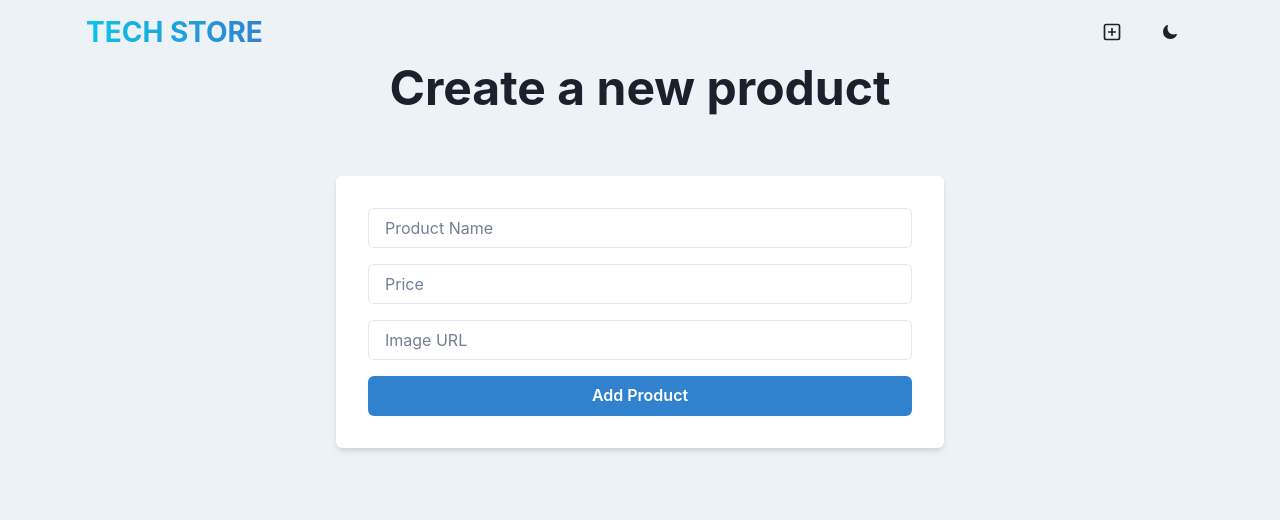
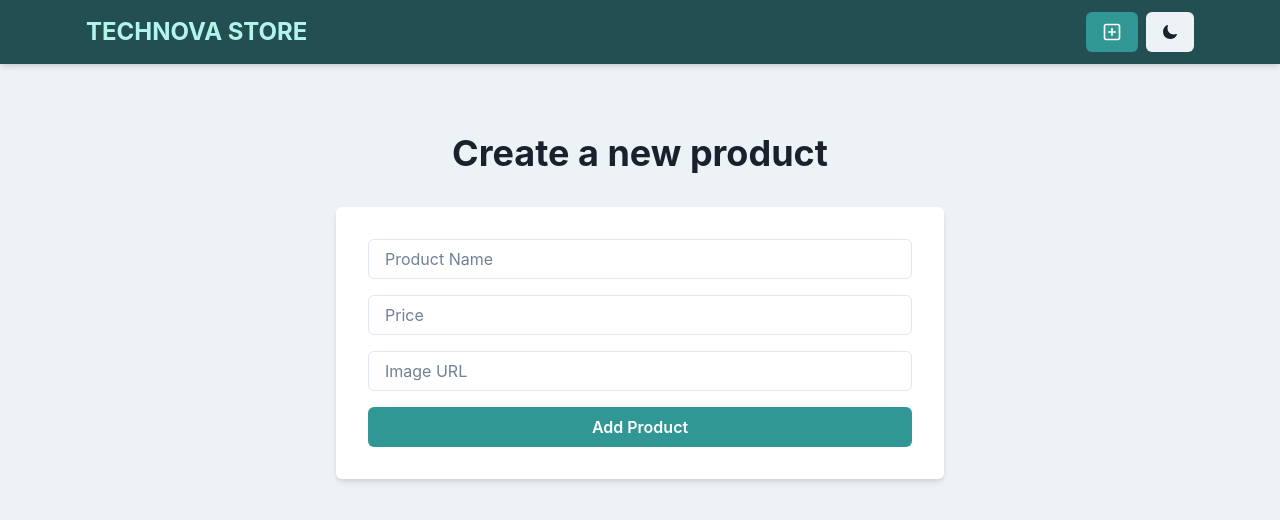
Before and after one commit to pfjoana/MERN-webapp, a React (Vite) app in the folder frontend/: page /create in a window 1280 px wide. Shown: the top 520 px of the page. Built offline with nearby package versions, Linux system fonts and the light colour scheme.

Commit message:
Updated colors for light and dark mode, refined navbar design and updated button styles

```diff
--- a/frontend/src/components/Navbar.jsx
+++ b/frontend/src/components/Navbar.jsx
@@ -1,4 +1,4 @@
-import {Container, Flex, Text, HStack, Button, useColorMode } from '@chakra-ui/react'
+import {Container, Flex, Text, HStack, Button, useColorMode, Box } from '@chakra-ui/react'
 import { Link } from 'react-router-dom'
 import { PlusSquareIcon } from '@chakra-ui/icons'
 import { IoMoon } from 'react-icons/io5'
@@ -6,8 +6,16 @@ import { LuSun } from 'react-icons/lu'
 
 
 const Navbar = () => {
+
   const { colorMode, toggleColorMode } = useColorMode();
   return (
+
+    <Box
+    as="nav"
+    bg={colorMode === "light" ? "teal.800" : "gray.900"}
+    color={colorMode === "light" ? "white" : "gray.100"}
+    boxShadow="md"
+    >
       <Container maxW={"1140px"} px={4}>
         <Flex
           h={16}
@@ -20,19 +28,18 @@ const Navbar = () => {
         >
 
         <Text
-          bgGradient= {"linear(to-r, cyan.400, blue.500)"}
-          bgClip='text'
-          fontSize= {{ base: "22", sm: "28" }}
+          color={colorMode === "light" ? "teal.100" : "teal.300"}
+          fontSize= {{ base: "20", sm: "24" }}
           fontWeight="bold"
           textTransform={"uppercase"}
           textAlign={ "center"}
         >
-          <Link to={"/"}> Tech Store </Link>
+          <Link to={"/"}> TechNova Store </Link>
         </Text>
 
         <HStack spacing={2} alignItems={"center"}>
           <Link to={"/create"}>
-            <Button>
+            <Button colorScheme={colorMode === "light" ? "teal" : "orange"}>
               <PlusSquareIcon fontSize={20}/>
             </Button>
           </Link>
@@ -41,14 +48,11 @@ const Navbar = () => {
             {colorMode === "light" ? <IoMoon /> : <LuSun size="20" />}
 
           </Button>
+        </HStack>
+        </Flex>
+      </Container>
+    </Box>
 
-
-
-        </HStack>
-
-      </Flex>
-
-    </Container>
   )
 }
 
--- a/frontend/src/components/ProductCard.jsx
+++ b/frontend/src/components/ProductCard.jsx
@@ -1,7 +1,7 @@
 /* eslint-disable react/prop-types */
 import { useProductStore } from "@/store/product";
 import { EditIcon, DeleteIcon } from "@chakra-ui/icons";
-import { Box, Image, useColorModeValue, Heading, Text, HStack, VStack, Input, IconButton, useToast, useDisclosure, Modal, ModalOverlay, ModalContent, ModalHeader, ModalCloseButton, ModalBody, ModalFooter, Button } from "@chakra-ui/react"
+import { Box, Image, useColorModeValue, useColorMode, Heading, Text, HStack, VStack, Input, IconButton, useToast, useDisclosure, Modal, ModalOverlay, ModalContent, ModalHeader, ModalCloseButton, ModalBody, ModalFooter, Button } from "@chakra-ui/react"
 import { useState } from "react";
 
 const ProductCard = ({product}) => {
@@ -9,6 +9,7 @@ const ProductCard = ({product}) => {
 
   const textColor = useColorModeValue("gray.600", "gray.200");
   const bg= useColorModeValue("white", "gray.800");
+  const { colorMode } = useColorMode();
 
   // global zustand store functions
   const { deleteProduct, updateProduct } = useProductStore();
@@ -83,7 +84,11 @@ const ProductCard = ({product}) => {
         </Text>
 
         <HStack spacing={2}>
-          <IconButton icon={<EditIcon/>} onClick={onOpen} colorScheme="blue"/>
+          <IconButton icon={<EditIcon/>}
+            onClick={onOpen}
+            colorScheme={colorMode === "light" ? "teal" : "orange"}
+            />
+
           <IconButton icon={<DeleteIcon/>} onClick={() => handleDeleteProduct(product._id)} colorScheme="red"/>
         </HStack>
       </Box>
--- a/frontend/src/pages/CreatePage.jsx
+++ b/frontend/src/pages/CreatePage.jsx
@@ -47,9 +47,12 @@ const CreatePage = () => {
   }
 
   return (
-    <Container maxW={"container.sm"}>
-      <VStack spacing={8}>
-        <Heading as={"h1"} size={"2xl"} textAlign={"center"} mb={8}>
+    <Container maxW={"container.sm"} py={12}>
+      <VStack spacing={5}>
+        <Heading
+        as={"h1"} size={"xl"} textAlign={"center"} mb={3} mt={5}
+        color={useColorModeValue("gray.800", "gray.200")}
+        >
           Create a new product
         </Heading>
 
@@ -78,7 +81,7 @@ const CreatePage = () => {
               onChange={(e) => setNewProduct({ ...newProduct, image: e.target.value })}
             />
 
-            <Button colorScheme='blue' onClick={handleAddProduct} w={"full"}>
+            <Button colorScheme={useColorModeValue("teal", "orange")} onClick={handleAddProduct} w={"full"}>
               Add Product
             </Button>
 
--- a/frontend/src/pages/HomePage.jsx
+++ b/frontend/src/pages/HomePage.jsx
@@ -1,6 +1,6 @@
 import ProductCard from "@/components/ProductCard";
 import { useProductStore } from "@/store/product";
-import { Container, SimpleGrid, Text, VStack } from "@chakra-ui/react"
+import { Container, SimpleGrid, Text, Heading, VStack, useColorModeValue } from "@chakra-ui/react"
 import { useEffect } from "react";
 import { Link } from "react-router-dom"
 
@@ -18,20 +18,26 @@ const HomePage = () => {
   return (
     <Container maxW="container.xl" py={12}>
       <VStack spacing={8}>
-        <Text
-          fontSize={30}
-          fontWeight={"bold"}
-          bgGradient={"linear(to-r, cyan.400, blue.500)"}
-          bgClip={"text"}
-          textAlign={"center"}
+        {/* <Heading
+          as={"h1"} size={"xl"} HeadingAlign={"center"} mb={3} mt={5}
+          color={useColorModeValue("teal.600", "teal.300")}
         >
-          Products
+          Available Products
+        </Heading> */}
+
+        <Heading fontSize={{ base: "2xl", md: "3xl" }} fontWeight="bold"
+        color={useColorModeValue("gray.800", "gray.200")}>
+          Welcome to TechNova Store
+        </Heading>
+        <Text fontSize={{ base: "md", md: "lg" }} color="gray.500">
+          Browse our latest selection of top-tier gadgets and accessories.
         </Text>
 
         <SimpleGrid
           columns={{ base: 1, md: 2, lg: 3 }}
           spacing={10}
           w={"full"}
+          mt={6}
           >
             {products.map((product) => (
               <ProductCard key={product._id} product={product} />
@@ -42,8 +48,8 @@ const HomePage = () => {
 
         {products.length === 0 && (
 
-        <Text fontSize= "xl" textAlign={"center"} fontWeight={"bold"} color="gray.500">
-          No products found! {""}
+        <Text fontSize= "2xl" textAlign={"center"} fontWeight={"bold"} color="gray.500">
+          No products found! {""} <br/>
           <Link to= {"/create"}>
             <Text as="span" color="blue.500" _hover={{textDecoration: "underline"}}>
               Create a new product
@@ -53,7 +59,6 @@ const HomePage = () => {
 
         )}
 
-
       </VStack>
     </Container>
   )
```
Lines whose indentation alone changed are shown as unchanged.
